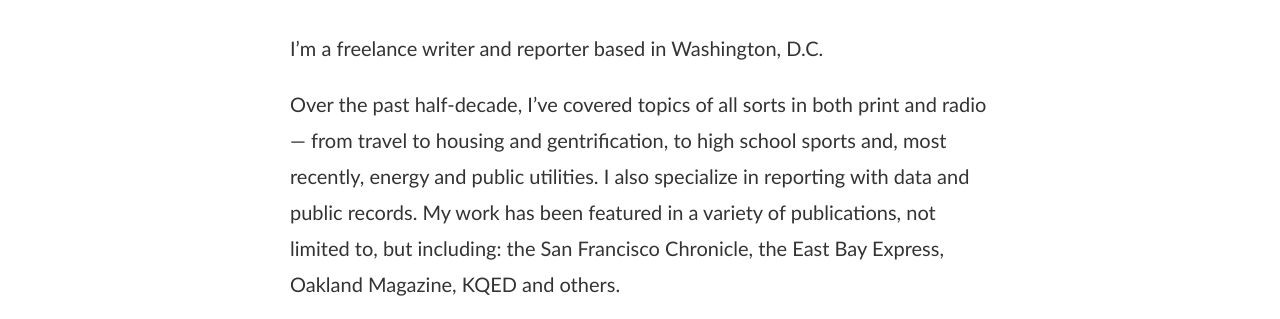
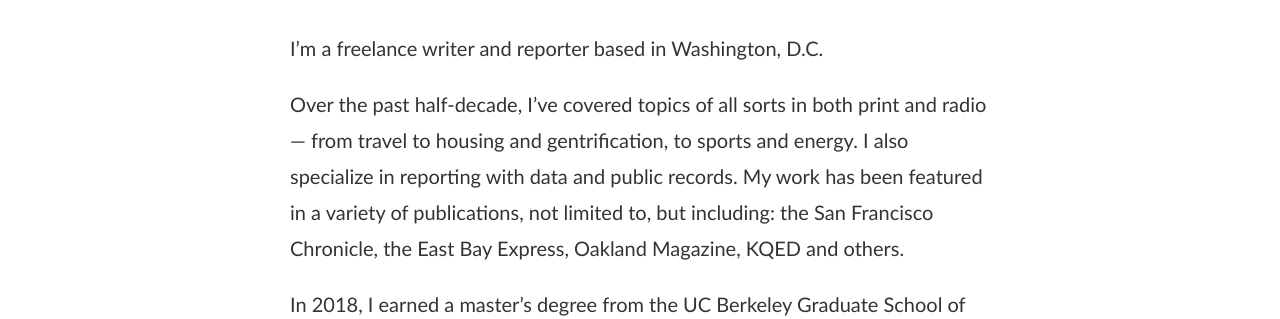
Before and after one commit to spencersilva/my-webpage, a website: page index.html in a window 1280 px wide. Shown: the part 463-782 px from the top of the page. Drawn offline with Linux system fonts and the light colour scheme.

Commit message:
update to index

```diff
--- a/index.html
+++ b/index.html
@@ -13,7 +13,7 @@
 
 <p>I’m a freelance writer and reporter based in Washington, D.C. </p>
 
-<p>Over the past half-decade, I’ve covered topics of all sorts in both print and radio — from travel to housing and gentrification, to high school sports and, most recently, energy and public utilities. I also specialize in reporting with data and public records. My work has been featured in a variety of publications, not limited to, but including: the San Francisco Chronicle, the East Bay Express, Oakland Magazine, KQED and others. </p>
+<p>Over the past half-decade, I’ve covered topics of all sorts in both print and radio — from travel to housing and gentrification, to sports and energy. I also specialize in reporting with data and public records. My work has been featured in a variety of publications, not limited to, but including: the San Francisco Chronicle, the East Bay Express, Oakland Magazine, KQED and others. </p>
 
 <p>In 2018, I earned a master’s degree from the UC Berkeley Graduate School of Journalism.</p>
 
```
